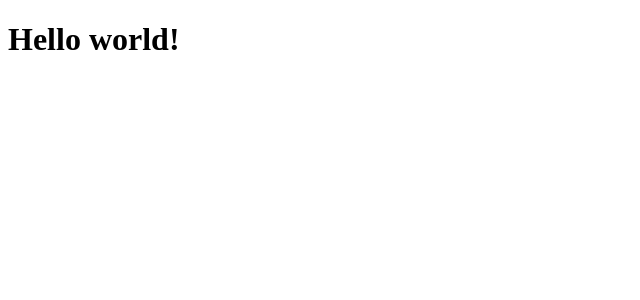
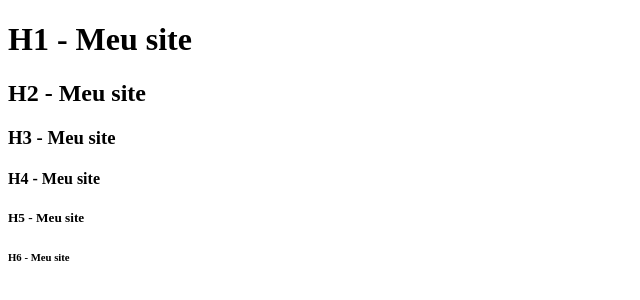
Before and after one commit to dvmaker/dvmaker.github.io, a plain HTML site: page index.html in a window 1280 px wide. Shown: the whole page, without its empty margins (0-640 px from the left). Drawn offline with Linux system fonts and the light colour scheme.

Commit message:
Add files via upload

```diff
--- a/index.html
+++ b/index.html
@@ -2,10 +2,15 @@
 <head>
   <meta charset="UTF-8">
   <meta name="viewport" content="width=device-width, initial-scale=1.0">
-  <meta name="description" content"descrisao">
+  <meta name="description" content"no certo voce me encontra no errado nois te acha">
   <title>Davi</title>
 </head>
   <body>
-    <h1>Hello world!</h1>
+    <h1>H1 - Meu site</h1>
+    <h2>H2 - Meu site</h2>
+    <h3>H3 - Meu site</h3>
+    <h4>H4 - Meu site</h4>
+    <h5>H5 - Meu site</h5>
+    <h6>H6 - Meu site</h6>
   </body>
 </html>
```
